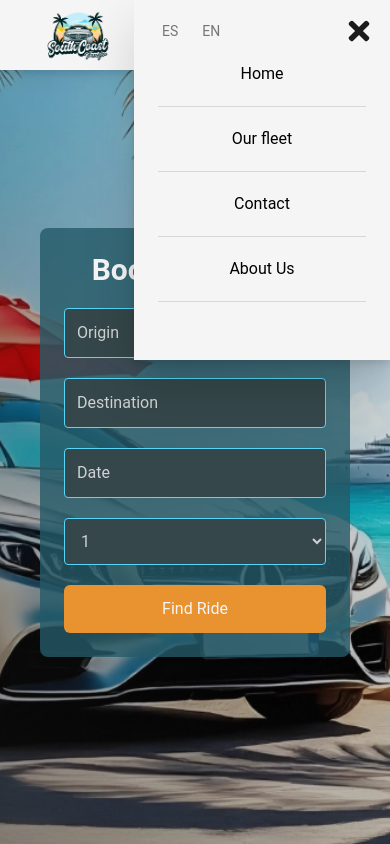
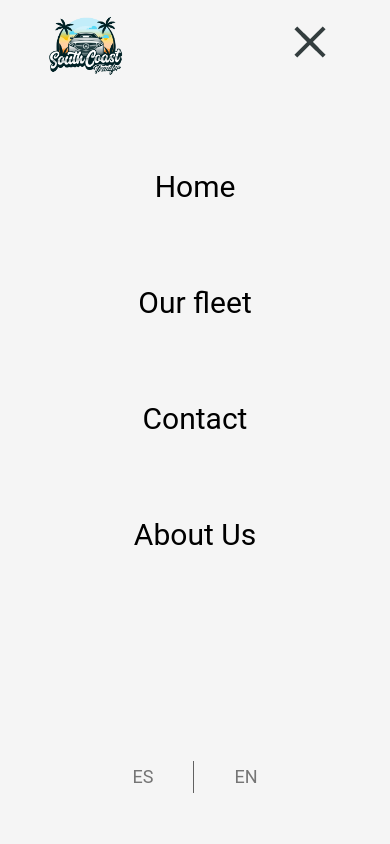
Before and after one commit to SenanAbb/south-coast-transfer, a Next.js app: page / in a window 390 px wide. Both pictures are taken after a click on the button 335 px from the left and 31 px from the top of the page. Shown: the top 844 px of the page. Built offline with nearby package versions, Linux system fonts and the light colour scheme.

Commit message:
Navbar redesign

```diff
--- a/package.json
+++ b/package.json
@@ -12,6 +12,7 @@
     "@heroicons/react": "^1.0.6",
     "@material-tailwind/react": "^2.1.10",
     "date-fns": "^4.1.0",
+    "motion": "^11.11.15",
     "next": "14.2.14",
     "react": "^18",
     "react-datepicker": "^7.5.0",
--- a/src/components/BookingForm.tsx
+++ b/src/components/BookingForm.tsx
@@ -38,7 +38,7 @@ function BookingForm() {
           setDestination(e.currentTarget.value);
         }}
       />
-      <DateInput date={date} setDate={setDate} />
+      {/* <DateInput date={date} setDate={setDate} /> */}
       <Input
         type="select"
         options={[1, 2, 3, 4, 5, 6, 7, 8]}
--- /dev/null
+++ b/src/components/Menu.tsx
@@ -0,0 +1,88 @@
+import { motion } from "framer-motion";
+
+interface MenuProps {
+  links: Link[];
+}
+
+const menuVariants = {
+  hidden: {
+    y: "-100%",
+  },
+  visible: { y: ["-100%", "-75%", "-50%", "-25%", "0%", "0%"] },
+};
+const linkVariants = {
+  hidden: {
+    opacity: 0,
+    y: "-25px",
+  },
+  visible: {
+    opacity: [0, 0, 0, 0, 1, 1],
+    y: ["-25px", "-25px", "-25px", "-25px", "0px", "0px"],
+  },
+};
+const languangeVariants = {
+  hidden: {
+    opacity: 0,
+    y: "-25px",
+  },
+  visible: {
+    opacity: [0, 0, 0, 0, 0, 0, 1, 1],
+    y: ["-25px", "-25px", "-25px", "-25px", "25px", "25px", "0px", "0px"],
+  },
+};
+
+function Menu({ links }: MenuProps) {
+  return (
+    <motion.div
+      className="absolute left-0 h-screen w-screen bg-white"
+      variants={menuVariants}
+      initial="hidden"
+      animate="visible"
+      exit="hidden"
+      transition={{
+        ease: "easeInOut",
+        duration: 0.5,
+      }}
+    >
+      <ul className="flex flex-col items-center gap-20 pt-20">
+        {links.map((link, index) => (
+          <motion.li
+            key={index}
+            className="text-3xl"
+            variants={linkVariants}
+            initial="hidden"
+            animate="visible"
+            exit="hidden"
+          >
+            <a href={link.href}>{link.title}</a>
+          </motion.li>
+        ))}
+      </ul>
+      <div className="flex flex-col items-center mt-52">
+        <div className="flex items-center gap-10">
+          <motion.p
+            variants={languangeVariants}
+            initial="hidden"
+            animate="visible"
+            exit="hidden"
+            className="text-lg cursor-pointer"
+          >
+            ES
+          </motion.p>
+          <div className="w-[1px] h-8 bg-gray-700"></div>
+          <motion.p
+            variants={languangeVariants}
+            initial="hidden"
+            animate="visible"
+            exit="hidden"
+            className="text-lg cursor-pointer"
+          >
+            EN
+          </motion.p>
+        </div>
+      </div>
+    </motion.div>
+  );
+}
+
+export default Menu;
--- /dev/null
+++ b/src/components/MenuToggle.tsx
@@ -0,0 +1,82 @@
+import { motion, MotionConfig } from "framer-motion";
+
+interface Props {
+  isOpen: boolean;
+  toggle: () => unknown;
+}
+
+function MenuToggle({ isOpen, toggle }: Props) {
+  return (
+    <MotionConfig
+      transition={{
+        duration: 0.5,
+        ease: "easeInOut",
+      }}
+    >
+      <motion.button
+        className="relative z-20 h-20 w-20 rounded-full bg-white/0 transition-colors hover:bg-white/20"
+        onClick={toggle}
+        animate={isOpen ? "open" : "closed"}
+      >
+        <motion.span
+          style={{
+            left: "50%",
+            top: "35%",
+            x: "-50%",
+            y: "-50%",
+          }}
+          className="absolute h-1 w-10 bg-black-800"
+          variants={{
+            open: {
+              rotate: ["0deg", "0deg", "45deg"],
+              top: ["35%", "50%", "50%"],
+            },
+            closed: {
+              rotate: ["45deg", "0deg", "0deg"],
+            },
+          }}
+        />
+        <motion.span
+          style={{
+            left: "50%",
+            top: "50%",
+            x: "-50%",
+            y: "-50%",
+          }}
+          className="absolute h-1 w-10 bg-black-800"
+          variants={{
+            open: {
+              rotate: "-45deg",
+            },
+            closed: {
+              rotate: "0deg",
+            },
+          }}
+        />
+        <motion.span
+          style={{
+            left: "calc(50% + 10px)",
+            bottom: "35%",
+            x: "-50%",
+            y: "50%",
+          }}
+          className="absolute h-1 w-5 bg-black-800"
+          variants={{
+            open: {
+              rotate: ["0deg", "0deg", "45deg"],
+              left: "50%",
+              bottom: ["35%", "50%", "50%"],
+            },
+            closed: {
+              rotate: ["45deg", "0deg", "0deg"],
+              left: "calc(50% + 10px)",
+              bottom: ["50%", "50%", "35%"],
+            },
+          }}
+        />
+      </motion.button>
+    </MotionConfig>
+  );
+}
+
+export default MenuToggle;
--- /dev/null
+++ b/src/components/MobileNavbar.tsx
@@ -0,0 +1,30 @@
+import { AnimatePresence, useCycle } from "framer-motion";
+import MenuToggle from "./MenuToggle";
+import Menu from "./Menu";
+
+interface MobileNavbarProps {
+  links: Link[];
+}
+
+function MobileNavbar({ links }: MobileNavbarProps) {
+  const [isOpen, toggleOpen] = useCycle(false, true);
+
+  return (
+    <div className="overflow-x-hidden">
+      <div className="relative lg:hidden">
+        {/* MENU TOGGLE*/}
+        <MenuToggle
+          isOpen={isOpen}
+          toggle={() => {
+            console.log(isOpen);
+            toggleOpen();
+          }}
+        />
+      </div>
+      {/* MENU*/}
+      <AnimatePresence>{isOpen && <Menu links={links} />}</AnimatePresence>
+    </div>
+  );
+}
+
+export default MobileNavbar;
--- a/src/components/Navbar.tsx
+++ b/src/components/Navbar.tsx
@@ -3,10 +3,9 @@
 import Image from "next/image";
 import Link from "next/link";
 import { useRouter } from "next/navigation";
-import { useState } from "react";
-import { FaBars, FaTimes } from "react-icons/fa";
+import MobileNavbar from "./MobileNavbar";
 
-const links = [
+const links: Link[] = [
   { href: "/", title: "Home" },
   { href: "/fleet", title: "Our fleet" },
   { href: "/contact", title: "Contact" },
@@ -15,14 +14,9 @@ const links = [
 
 function Navbar() {
   const router = useRouter();
-  const [isOpen, setIsOpen] = useState<boolean>(false);
-
-  const toggleSidebar = () => {
-    setIsOpen(!isOpen);
-  };
 
   return (
-    <header className="absolute top-0 left-0 w-full h-[70px] sm:h-[100px] bg-white drop-shadow-lg flex justify-center">
+    <header className="absolute top-0 w-full h-[90px] sm:h-[100px] bg-white drop-shadow-lg flex justify-center">
       <nav className="w-[1200px] mx-10 flex items-center justify-between">
         <Image
           src="/images/logo.webp"
@@ -30,16 +24,6 @@ function Navbar() {
           width={90}
           height={90}
           priority
-          className="hidden md:block z-20"
-          onClick={() => router.push("/")}
-        />
-        <Image
-          src="/images/logo.webp"
-          alt="Logo"
-          width={75}
-          height={75}
-          priority
-          className="z-20 md:hidden"
           onClick={() => router.push("/")}
         />
         <div className="hidden lg:flex lg:gap-10">
@@ -49,46 +33,8 @@ function Navbar() {
             </Link>
           ))}
         </div>
-        <div className="lg:hidden">
-          <button onClick={toggleSidebar} className="text-3xl text-black-900">
-            {!isOpen && <FaBars />}
-          </button>
-        </div>
+        <MobileNavbar links={links} />
       </nav>
-      <div
-        className={`lg:hidden fixed inset-0 bg-black bg-opacity-50 z-10 ${
-          isOpen ? "opacity-100" : "opacity-0 pointer-events-none"
-        }`}
-        onClick={toggleSidebar}
-      ></div>
-      <div
-        className={`lg:hidden fixed top-0 right-0 w-64 h-[360px] bg-white p-4 drop-shadow-2xl z-50 ${
-          isOpen ? "translate-x-0" : "hidden"
-        }`}
-      >
-        <div className="flex justify-between items-center mb-4 pl-3">
-          <div className="flex gap-6 items-center">
-            <p onClick={() => alert("Español")}>ES</p>
-            <p onClick={() => alert("English")}>EN</p>
-          </div>
-          <button
-            onClick={toggleSidebar}
-            className="text-3xl cursor-pointer text-black-900 w-full flex flex-1 justify-end"
-          >
-            <FaTimes />
-          </button>
-        </div>
-        <div className="flex flex-col items-center">
-          {links.map((link, index) => (
-            <div key={index} className="flex flex-col items-center">
-              <Link href={link.href} onClick={toggleSidebar}>
-                {link.title}
-              </Link>
-              <div className="w-52 bg-black-200 my-5 h-[1px] opacity-30"></div>
-            </div>
-          ))}
-        </div>
-      </div>
     </header>
   );
 }
--- /dev/null
+++ b/types.d.ts
@@ -0,0 +1,4 @@
+type Link = {
+    href: string,
+    title: string
+}
```
Also changed, not shown: 1 other file (tests, documents, lock files or other folders).
